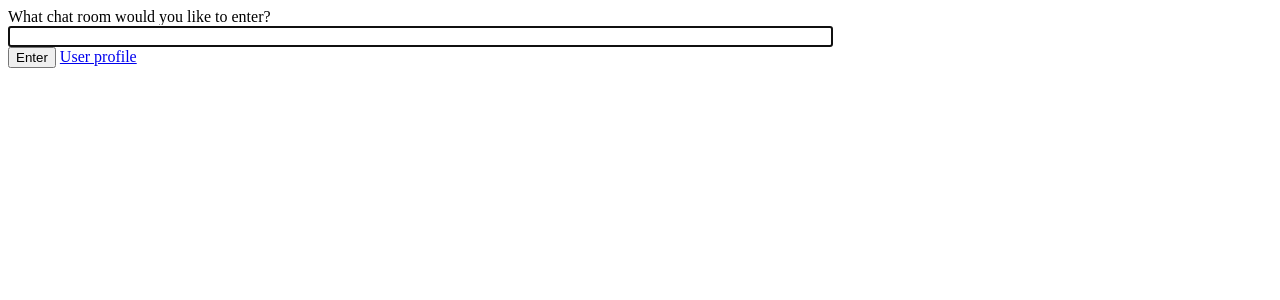
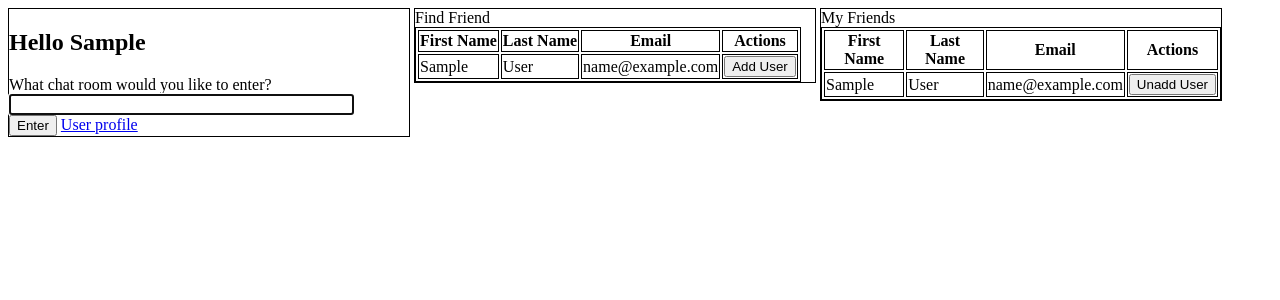
Before and after one commit to zhongweili2010/chattychat, a Django app: template apps/chat_app/templates/chat_app/index.html in a window 1280 px wide. Shown: the top 300 px of the page. Run offline with Django 3.2, Linux system fonts and the light colour scheme; tables that the repository leaves empty hold one stand-in row (values such as "Sample post"); the template is opened without the code that fills it: values that come from a table or form of the project are taken from there, most other values are stand-ins (such as "Sample title", 1, 10 or a date in 2020); parts of the project's set-up code (start-up, migrations or seed data) failed here and were passed over.

Commit message:
Steven added add friends funct.

```diff
--- a/apps/chat_app/consumers.py
+++ b/apps/chat_app/consumers.py
@@ -20,6 +20,7 @@ class ChatConsumer(WebsocketConsumer):
         self.accept()
 
     def disconnect(self, close_code):
+
         # Leave room group
         async_to_sync(self.channel_layer.group_discard)(
             self.room_group_name,
--- a/apps/chat_app/templates/chat_app/index.html
+++ b/apps/chat_app/templates/chat_app/index.html
@@ -4,12 +4,82 @@
 <head>
     <meta charset="utf-8"/>
     <title>Chat Rooms</title>
+    <style>
+        .container {
+            vertical-align: top;
+            display: inline-block;
+            width:400px;
+            border: 1px solid black;
+            margin-bottom: 50px;
+        }
+        table, tr, td, th {
+            border: 1px solid black;
+        }
+    </style>
 </head>
 <body>
-    What chat room would you like to enter?<br/>
-    <input id="room-name-input" type="text" size="100"/><br/>
-    <input id="room-name-submit" type="button" value="Enter"/>
-    <a href="#" >User profile</a>
+    <div class="container">
+        <h2>Hello {{this_user.first_name}}</h2>
+        What chat room would you like to enter?<br/>
+        <input id="room-name-input" type="text" size="40"/><br/>
+        <input id="room-name-submit" type="button" value="Enter"/>
+        <a href="#" >User profile</a>
+    </div>
+    <div class="container">
+        Find Friend
+        <!-- show all users available with button to add -->
+        <table>
+            <tr>
+                <th>First Name</th>
+                <th>Last Name</th>
+                <th>Email</th>
+                <th>Actions</th>
+            </tr>
+            {% for user in all_users %}
+            <tr>
+                <td>{{user.first_name}}</td>
+                <td>{{user.last_name}}</td>
+                <td>{{user.email}}</td>
+                <td>
+                    <form action="/chat/add_friend/" method="POST">
+                        {% csrf_token %}
+                        <input type="hidden" name="add_friend" value="{{user.id}}">
+                        <input type="submit" value="Add User">
+                    </form>
+                </td>
+            </tr>
+            {% endfor %}
+        </table>
+    </div>
+
+    <div class="container">
+        My Friends
+        <!-- show all users available with button to add -->
+        <table>
+            <tr>
+                <th>First Name</th>
+                <th>Last Name</th>
+                <th>Email</th>
+                <th>Actions</th>
+            </tr>
+            {% for friend in all_friends %}
+            <tr>
+                <td>{{friend.first_name}}</td>
+                <td>{{friend.last_name}}</td>
+                <td>{{friend.email}}</td>
+                <td>
+                    <form action="#" method="POST">
+                        <input type="hidden" value="add_friend" name="{{user.id}}">
+                        <input type="submit" value="Unadd User">
+                    </form>
+                </td>
+            </tr>
+            {% endfor %}
+        </table>
+    </div>
+
+
+
     <script>
         document.querySelector('#room-name-input').focus();
         document.querySelector('#room-name-input').onkeyup = function(e) {
--- a/apps/chat_app/urls.py
+++ b/apps/chat_app/urls.py
@@ -4,5 +4,6 @@ from . import views
 
 urlpatterns = [
     re_path(r'^$', views.index, name='index'),
-    re_path(r'^(?P<room_name>[^/]+)/$',views.room,name='room')
+    re_path(r'^add_friend/$', views.add_friend, name='add_friend'),
+    re_path(r'^(?P<room_name>[^/]+)/$',views.room,name='room'),
 ]
--- a/apps/user_app/models.py
+++ b/apps/user_app/models.py
@@ -64,7 +64,7 @@ class UserManager(AbstractUserManager):
     #             return error
 
 class User(AbstractUser):
-
+    friends=models.ManyToManyField("self",related_name="friends_of")
     # interest=models.CharField(max_length=25)
     created_at=models.DateTimeField(auto_now_add=True)
     updated_at=models.DateTimeField(auto_now=True)
--- a/chattychat/settings.py
+++ b/chattychat/settings.py
@@ -76,7 +76,7 @@ CHANNEL_LAYERS = {
     'default': {
         'BACKEND': 'channels_redis.core.RedisChannelLayer',
         'CONFIG': {
-            "hosts": [('127.0.0.1', 6379)],
+            "hosts": [('192.168.99.100', 6379)],
         },
     },
 }
```
Also changed, not shown: apps/chat_app/templates/chat_app/room.html (+23 -0 lines), apps/chat_app/views.py (+28 -7 lines), requirements.txt (added, +33 -0 lines), apps/user_app/migrations/0005_user_friends.py (added).
